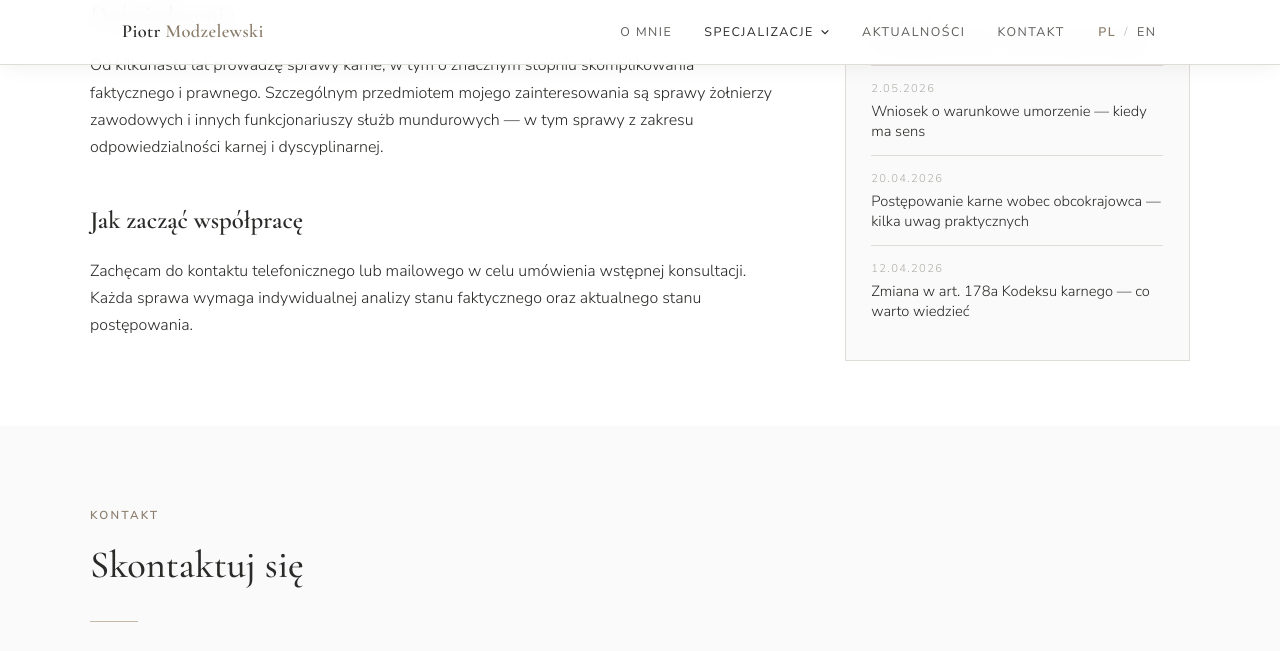
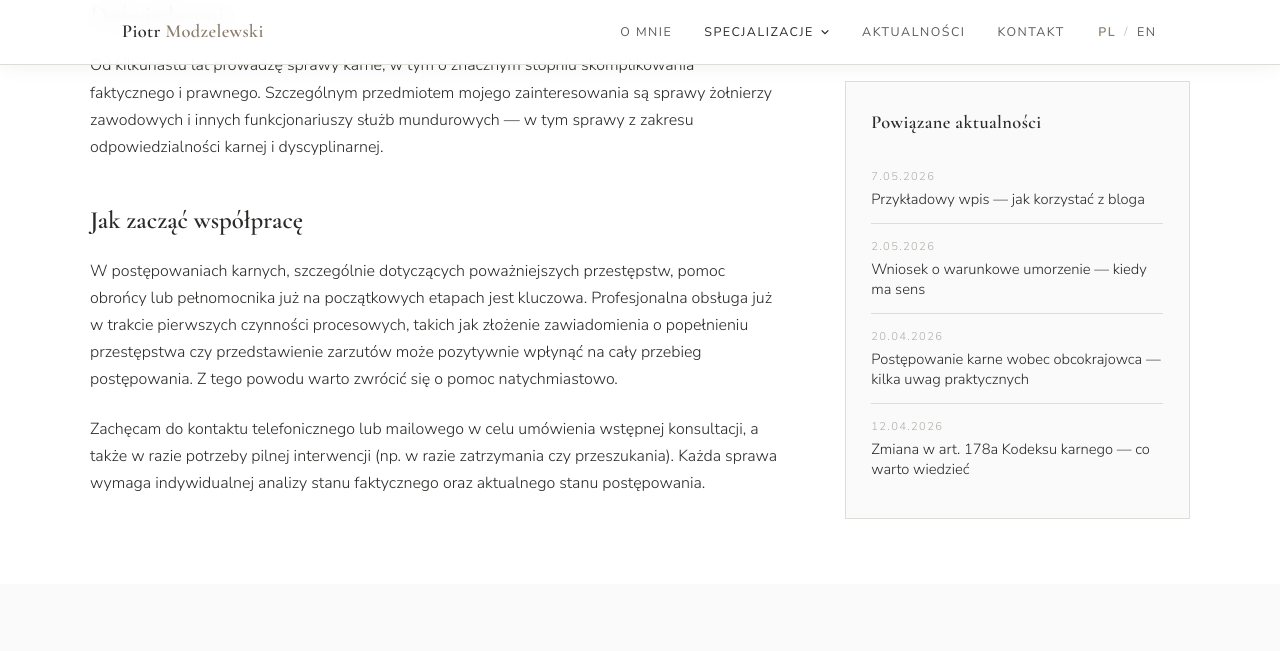
Before and after one commit to pmmodzelewski/adwokatmodzelewski.pl, a Jekyll site: the page built from _specjalizacje/prawo-karne.md, in a window 1280 px wide and 900 px high, scrolled down 1595 px, cut to the strip 0-651 px from the top of the window. Built offline with Jekyll 4.4.1, drawn with Linux system fonts in a browser that asks for light colours; Markdown is read by kramdown in place of the engine named in the settings.

Commit message:
Update prawo-karne.md

```diff
--- a/_specjalizacje/prawo-karne.md
+++ b/_specjalizacje/prawo-karne.md
@@ -47,14 +47,17 @@
 
 ## Doświadczenie
 
-Od kilkunastu lat prowadzę sprawy karne, w tym o znacznym stopniu
-skomplikowania faktycznego i prawnego. Szczególnym przedmiotem mojego
-zainteresowania są sprawy żołnierzy zawodowych i innych funkcjonariuszy
-służb mundurowych — w tym sprawy z zakresu odpowiedzialności karnej
-i dyscyplinarnej.
+Od kilkunastu lat prowadzę sprawy karne, w tym o znacznym stopniu skomplikowania faktycznego i prawnego.
+Szczególnym przedmiotem mojego zainteresowania są sprawy żołnierzy zawodowych i innych funkcjonariuszy
+służb mundurowych — w tym sprawy z zakresu odpowiedzialności karnej i dyscyplinarnej.
 
 ## Jak zacząć współpracę
 
-Zachęcam do kontaktu telefonicznego lub mailowego w celu umówienia
-wstępnej konsultacji. Każda sprawa wymaga indywidualnej analizy stanu
-faktycznego oraz aktualnego stanu postępowania.
+W postępowaniach karnych, szczególnie dotyczących poważniejszych przestępstw, pomoc obrońcy lub pełnomocnika
+już na początkowych etapach jest kluczowa. Profesjonalna obsługa już w trakcie pierwszych czynności procesowych,
+takich jak złożenie zawiadomienia o popełnieniu przestępstwa czy przedstawienie zarzutów może pozytywnie wpłynąć
+na cały przebieg postępowania. Z tego powodu warto zwrócić się o pomoc natychmiastowo.
+
+Zachęcam do kontaktu telefonicznego lub mailowego w celu umówienia wstępnej konsultacji,
+a także w razie potrzeby pilnej interwencji (np. w razie zatrzymania czy przeszukania).
+Każda sprawa wymaga indywidualnej analizy stanu faktycznego oraz aktualnego stanu postępowania.
```
